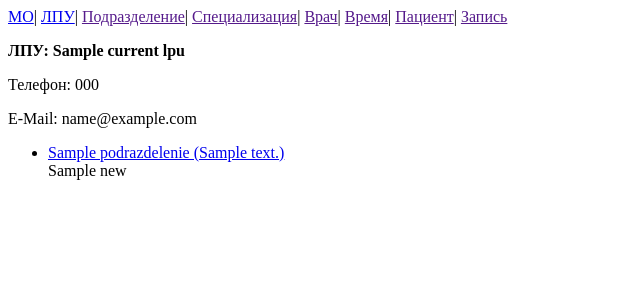
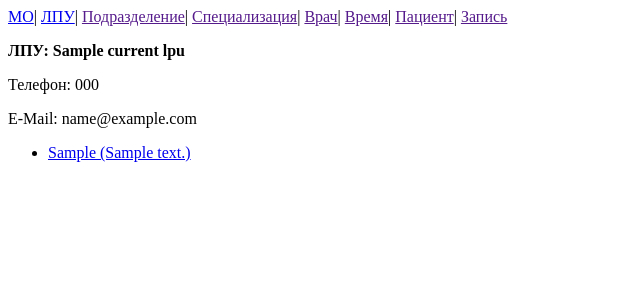
Before and after one commit to MarsStirner/elreg, a Django app: template ElReg/elreg_app/templates/podrazdelenie.html in a window 1280 px wide. Shown: the top 300 px of the page, without its empty margins (0-640 px from the left). Run offline with Django 3.2, Linux system fonts and the light colour scheme; the template is opened without the code that fills it: most values are stand-ins (such as "Sample title", 1, 10 or a date in 2020); parts of the project's set-up code (start-up, migrations or seed data) failed here and were passed over.

Commit message:
Изменена контекстная переменная и способ ее отображения

```diff
--- a/ElReg/elreg_app/templates/podrazdelenie.html
+++ b/ElReg/elreg_app/templates/podrazdelenie.html
@@ -7,12 +7,8 @@
 <p>E-Mail: {{ current_lpu.email }}</p>
 
 <ul>
-    {% for podrazdelenie in podrazdelenie_list %}
-        <li><a href="/specializaciya/">{{ podrazdelenie }} ({{ podrazdelenie.address }})</a></li>
-    {% endfor %}
-
-    {% for f in new_list %}
-        {{ f }}
+    {% for n in new %}
+        <li><a href="/specializaciya/{{ n.1 }}">{{ n.0 }} ({{ n.0.address }})</a></li>
     {% endfor %}
 </ul>
 {% endblock %}
```
